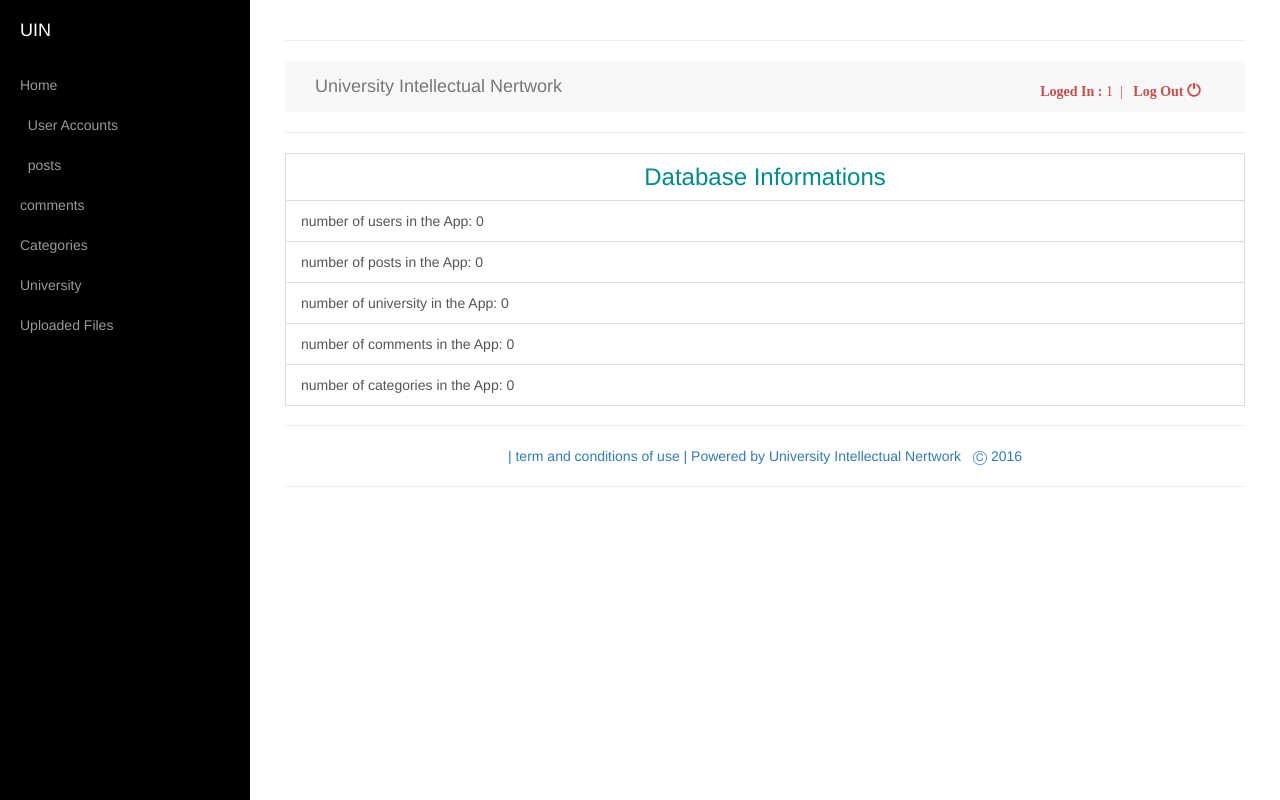
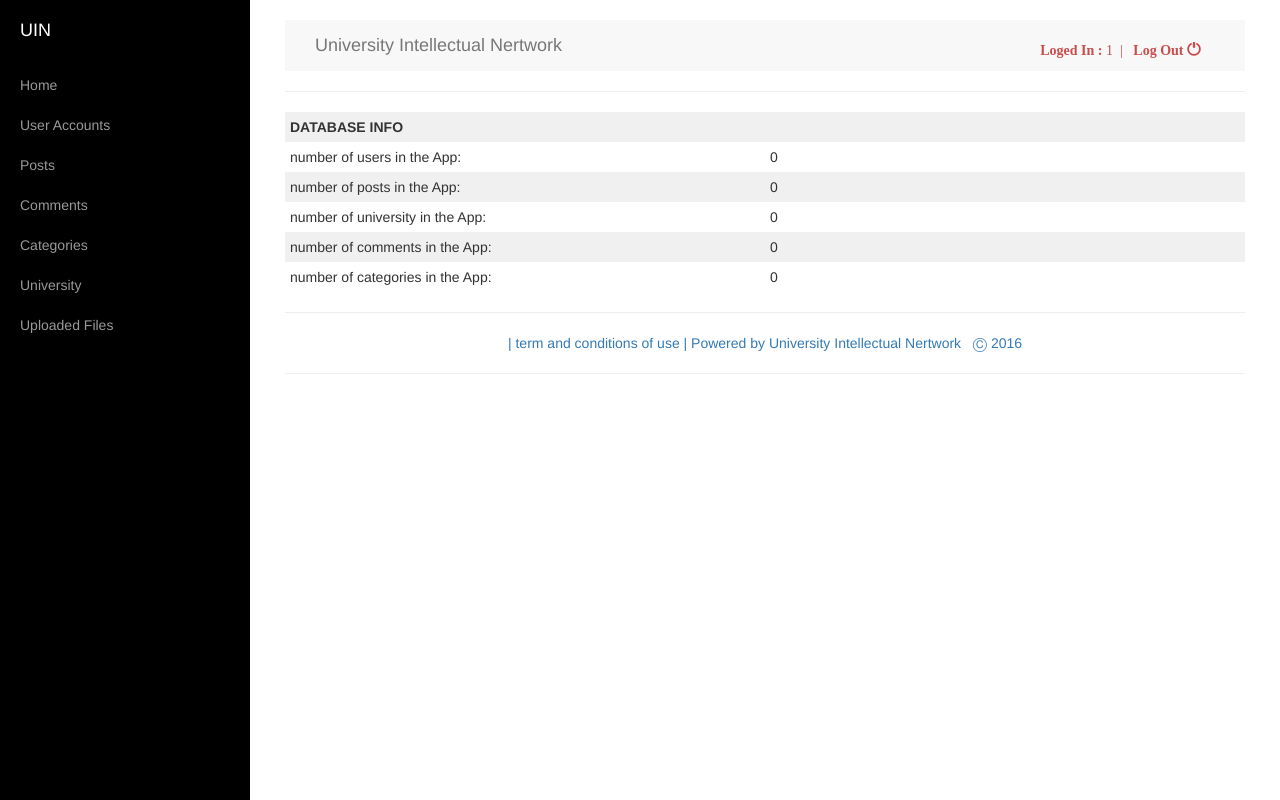
Before and after one commit to chambua/uin, a PHP site: page /home.php in a window 1280 px wide. Run offline with PHP 8.4, Linux system fonts and the light colour scheme; the visitor is signed in with stand-in values (Sample User, id 1); data that the repository does not hold is empty; some libraries are stand-ins or nearby versions.

Commit message:
updates
updates

```diff
--- a/categories.php
+++ b/categories.php
@@ -42,13 +42,12 @@
 
 		<div class="form-group">
 			<div  class="col-xs-10" >
-				<a href="create_category.php"><button type="button" href="create_university.php"class="btn btn-default">Add category</button></a><hr/>
 					<table style='width:100%'>
 						<tbody>
 						<tr>
 							<td style="width:15%"><b>&nbsp&nbsp&nbsp&nbsp category ID</b></td>
 							<td><b>&nbsp&nbsp&nbsp&nbsp category name</b></td>
-							<td><b>&nbsp&nbsp&nbsp&nbsp Description</b></td>
+							<td><b>&nbsp&nbsp&nbsp Description &nbsp <a href="create_category.php" class="btn btn-default">Add category</a></b></td>
 						</tr>
 						</tbody>
 					</table>
--- a/home.php
+++ b/home.php
@@ -38,11 +38,11 @@
                 <div class="row">
                     <div class="col-lg-12">
 
-		<hr/> <!-- include top menu -->
+		<!-- include top menu -->
 		<?php require_once('includes/top_menu.php') ?>	<hr/>
 
-			<h3 align="center" class="list-group-item" ><font color="DarkCyan">Database Informations</font></h3>
-
+				<table style='width:100%'>
+					<th>DATABASE INFO<th>
 					<?php
 
 					// Connect to the database
@@ -50,31 +50,38 @@
 						// counting the number of users
 						$result=mysql_query("SELECT count(*) as total from users");
 						$data=mysql_fetch_assoc($result);
-
-						echo '<a  class="list-group-item">number of users in the App:&nbsp'.$data['total'].'</a>';
+						echo'<tr>';
+							echo '<td>number of users in the App:</td>'.'<td>'.$data['total'].'</td>';
+						echo'</tr>';
 
 						//counting the number of the categories_entity
 						$result=mysql_query("SELECT count(*) as total from categories_entity");
 						$data=mysql_fetch_assoc($result);
-						echo '<a  class="list-group-item">number of posts in the App:&nbsp'.$data['total'].'</a>';
-
+						echo'<tr>';
+							echo '<td>number of posts in the App:</td>'.'<td>'.$data['total'].'</td>';
+						echo'</tr>';
 
 						//counting the number of the university
 						$result=mysql_query("SELECT count(*) as total from university");
 						$data=mysql_fetch_assoc($result);
-						echo '<a  class="list-group-item">number of university in the App:&nbsp'.$data['total'].'</a>';
-
+						echo'<tr>';
+							echo '<td>number of university in the App:</td>'.'<td>'.$data['total'].'</td>';
+						echo'</tr>';
 
 						//counting the number of the comments
 						$result=mysql_query("SELECT count(*) as total from comments");
 						$data=mysql_fetch_assoc($result);
-						echo '<a  class="list-group-item"> number of comments in the App:&nbsp'.$data['total'].'</a>';
-
+						echo'<tr>';
+							echo '<td> number of comments in the App:</td>'.'<td>'.$data['total'].'</td>';
+						echo'</tr>';
 						//counting the number of the categories
 						$result=mysql_query("SELECT count(*) as total from categories");
 						$data=mysql_fetch_assoc($result);
-						echo '<a  class="list-group-item"> number of categories in the App:&nbsp'.$data['total'].'</a>';
+						echo'<tr>';
+							echo '<td> number of categories in the App:</td>'.'<td>'.$data['total'].'</td>';
+						echo'</tr>';
 					?>
+				</table>
 				<div class="form-group" style="text-align:center" class="form-group required"><hr/><a target='_blank' href="#">| term and conditions of use | Powered by University Intellectual Nertwork &nbsp &#9400; 2016</a><hr/></div>
 			</div>
 		</div>
--- a/includes/side_menu.php
+++ b/includes/side_menu.php
@@ -3,9 +3,9 @@
             <ul class="sidebar-nav">
                 <li class="sidebar-brand"><a href="#">UIN</a></li>
 				<li><a class="active" href="home.php">Home</a></li>
-                <li><a href="index.php">&nbsp User Accounts</a></li>
-                <li><a  href="posts.php" >&nbsp posts</a></li>
-                <li><a href="#">comments</a></li>
+                <li><a href="index.php">User Accounts</a></li>
+                <li><a  href="posts.php" >Posts</a></li>
+                <li><a href="#">Comments</a></li>
                 <li><a href="categories.php">Categories</a></li>
                 <li><a href="university.php">University</a></li>
                 <li><li ><a href="change_password.php">Uploaded Files</a></li></li>
```
Also changed, not shown: posts.php (+2 -7 lines), university.php (+3 -5 lines).
